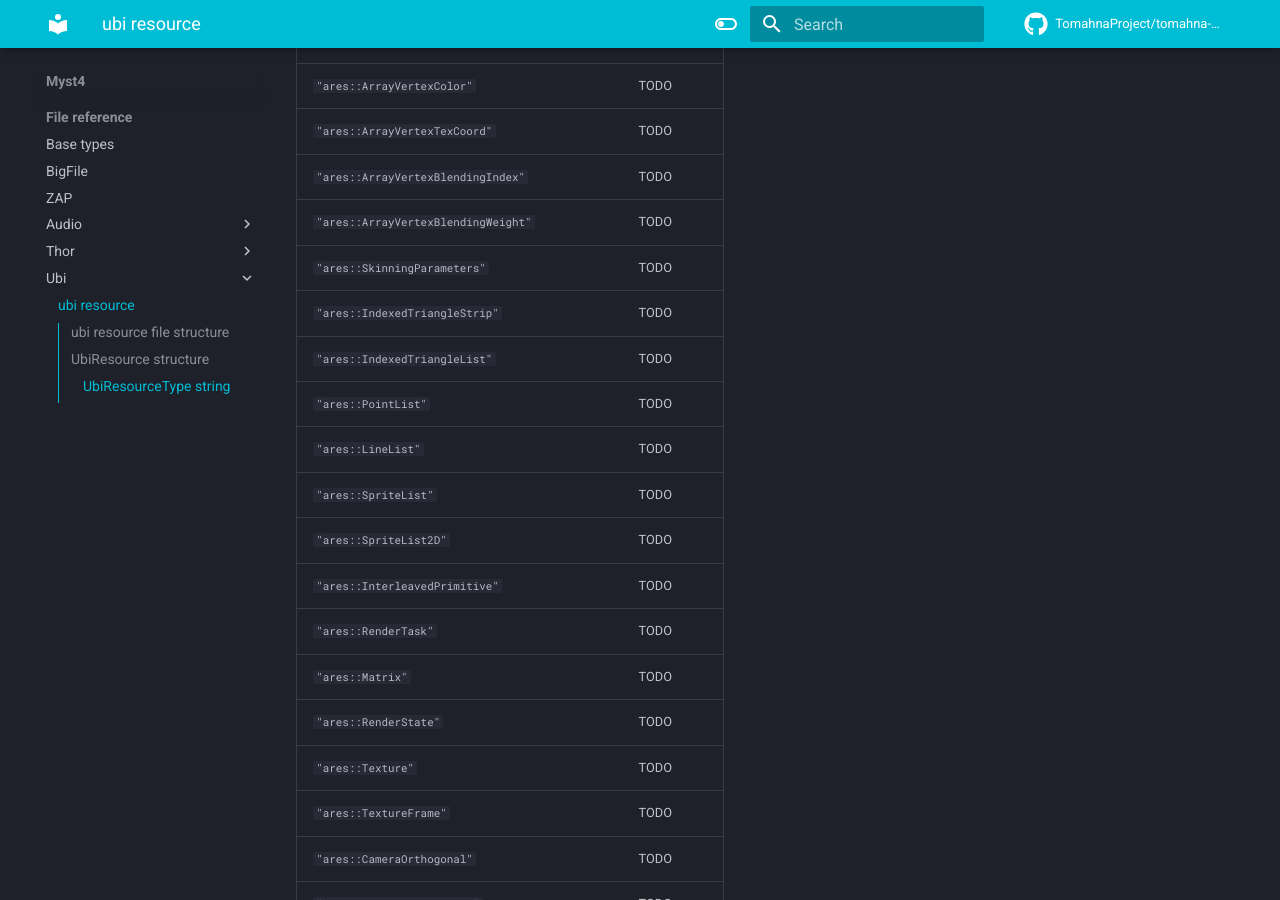
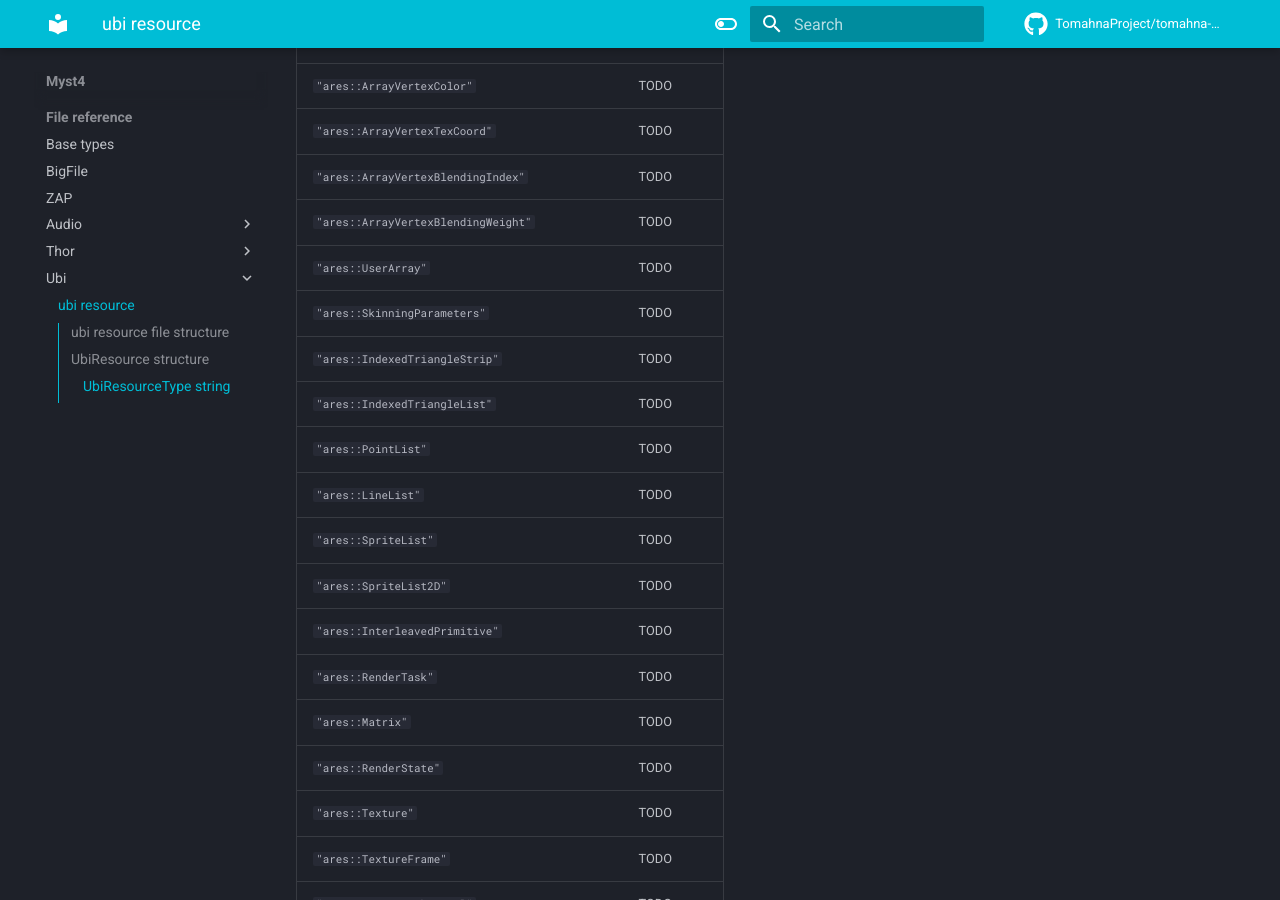
Before and after one commit to TomahnaProject/tomahna-project-wiki, an MkDocs documentation site: the page built from docs/myst4/file-reference/ubi/index.md, in a window 1280 px wide and 900 px high, scrolled down 1043 px. Built offline with MkDocs 1.6.1 and Material for MkDocs 9.7.7, drawn with Linux system fonts in a browser that asks for light colours; comment, search, counter and statistics services are not loaded.

Commit message:
myst4/file-reference/ubi: update `UbiResourceType`

```diff
--- a/docs/myst4/file-reference/ubi/index.md
+++ b/docs/myst4/file-reference/ubi/index.md
@@ -32,6 +32,7 @@ Type: [`BasicString`](../base.md#basicstring-structure)
 | `"ares::ArrayVertexTexCoord"` | TODO |
 | `"ares::ArrayVertexBlendingIndex"` | TODO |
 | `"ares::ArrayVertexBlendingWeight"` | TODO |
+| `"ares::UserArray"` | TODO |
 | `"ares::SkinningParameters"` | TODO |
 | `"ares::IndexedTriangleStrip"` | TODO |
 | `"ares::IndexedTriangleList"` | TODO |
```
